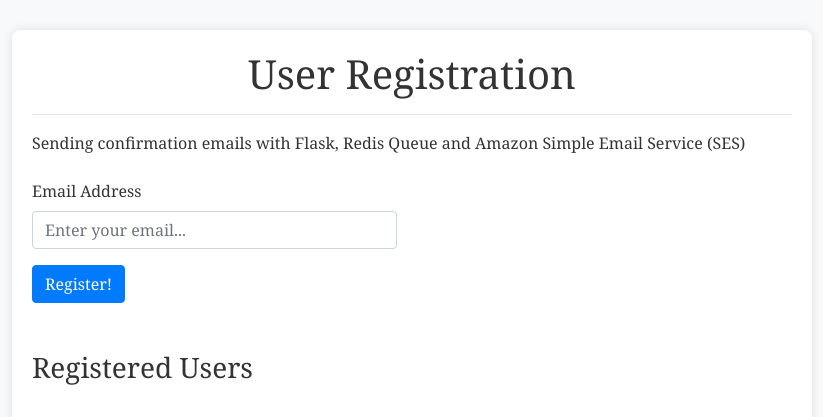
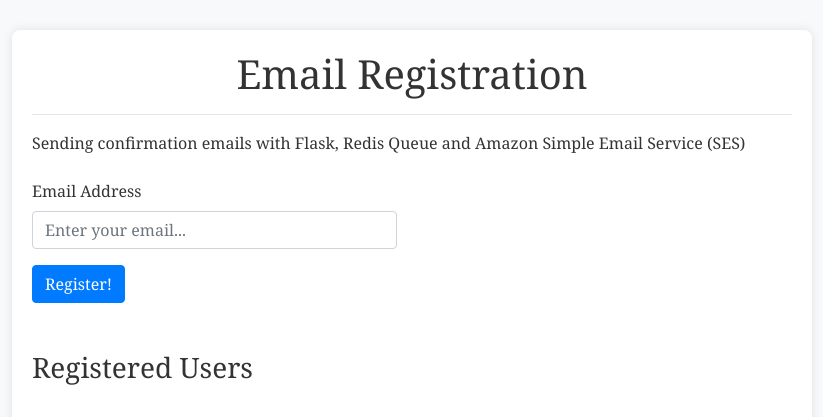
Before and after one commit to MoigeMatino/flask-redis-ses-account-registration-confirmation, a Flask app: page / in a window 1280 px wide. Shown: the top 417 px of the page, without its empty margins (228-1051 px from the left). Run offline with Flask 3, Linux system fonts and the light colour scheme; parts of the project's set-up code (start-up, migrations or seed data) failed here and were passed over; some libraries are stand-ins or nearby versions.

Commit message:
refactor: rename from home template title

```diff
--- a/project/client/templates/home.html
+++ b/project/client/templates/home.html
@@ -4,7 +4,7 @@
 {% block content %}
 
 <header class="content-header">
-    <h1>User Registration</h1>
+    <h1>Email Registration</h1>
     <hr>
 </header>
 
```
